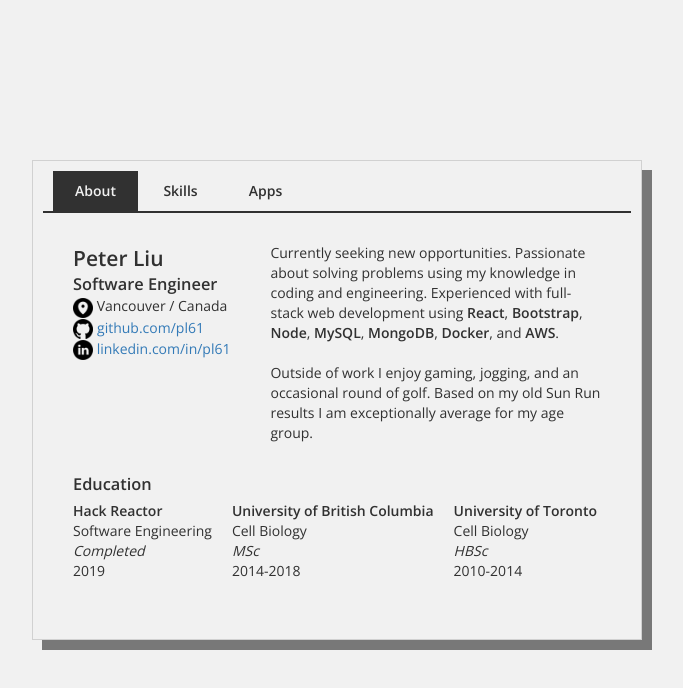
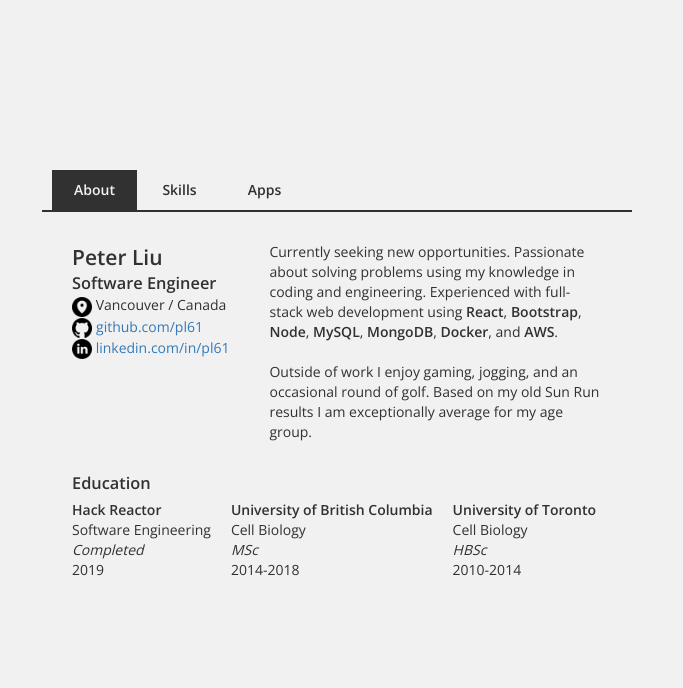
Before and after one commit to pl61/mywebsite, a React app: page / in a window 1280 px wide. Shown: the top 688 px of the page, without its empty margins (303-986 px from the left). Built offline with nearby package versions, Linux system fonts and the light colour scheme.

Commit message:
removed shadow effect

```diff
--- a/src/styles/style.less
+++ b/src/styles/style.less
@@ -75,8 +75,6 @@ img {
 }
 
 #app {
-  .shadow();
-
   color: @text;
   background-color: @background;
   padding: 1rem;
```
